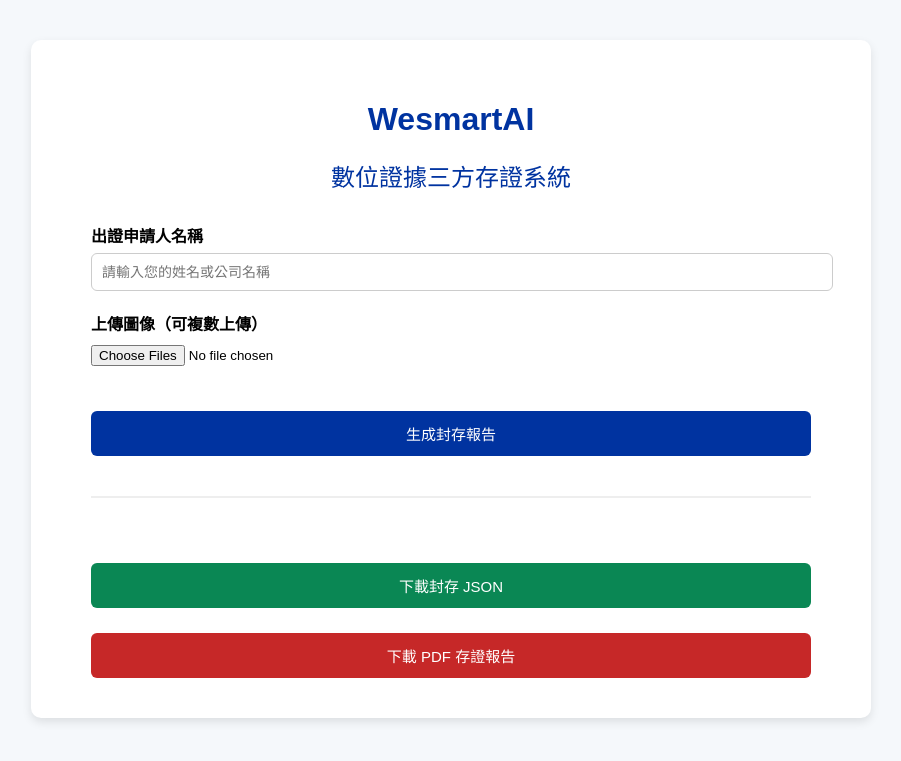
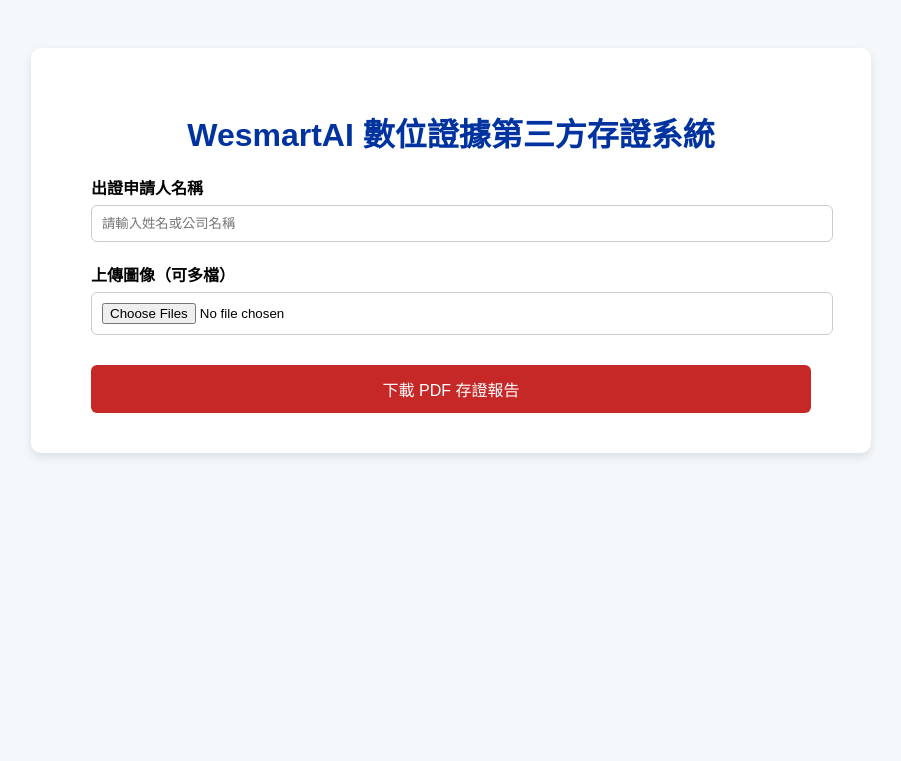
Before and after one commit to takecovertaiwan-cmyk/GPT-UPLOAD, a Flask app: page / in a window 1280 px wide. Shown: the top 761 px of the page, without its empty margins (189-1090 px from the left). Run offline with Flask 3, Linux system fonts and the light colour scheme.

Commit message:
Update index.html

```diff
--- a/templates/index.html
+++ b/templates/index.html
@@ -1,145 +1,30 @@
 <!DOCTYPE html>
 <html lang="zh-Hant">
 <head>
-  <meta charset="UTF-8" />
-  <meta name="viewport" content="width=device-width, initial-scale=1.0"/>
-  <title>WesmartAI 數位證據三方存證系統</title>
+  <meta charset="UTF-8">
+  <title>WesmartAI 數位證據第三方存證系統</title>
   <style>
-    body {
-      font-family: "Noto Sans TC", Arial, sans-serif;
-      background-color: #f5f8fb;
-      margin: 0;
-      padding: 40px;
-      display: flex;
-      justify-content: center;
-    }
-    .container {
-      background: white;
-      border-radius: 10px;
-      box-shadow: 0 4px 10px rgba(0,0,0,0.1);
-      width: 720px;
-      padding: 40px 60px;
-    }
-    h1 {
-      text-align: center;
-      color: #0033a0;
-      margin-bottom: 10px;
-    }
-    h2 {
-      text-align: center;
-      color: #0033a0;
-      margin-bottom: 30px;
-      font-weight: normal;
-    }
-    label {
-      display: block;
-      margin-top: 20px;
-      font-weight: bold;
-    }
-    input[type="text"], textarea {
-      width: 100%;
-      padding: 10px;
-      border-radius: 6px;
-      border: 1px solid #ccc;
-      font-size: 14px;
-      margin-top: 6px;
-    }
-    input[type="file"] {
-      margin-top: 10px;
-    }
-    button {
-      margin-top: 25px;
-      width: 100%;
-      padding: 12px;
-      border: none;
-      border-radius: 6px;
-      font-size: 15px;
-      cursor: pointer;
-      color: white;
-      transition: opacity 0.2s ease;
-    }
-    button:hover { opacity: 0.9; }
-    #generateBtn { background-color: #0033a0; }
-    #sealBtn { background-color: #0a8754; }
-    #pdfBtn { background-color: #c62828; }
-    .preview-area {
-      margin-top: 20px;
-      display: flex;
-      flex-wrap: wrap;
-      gap: 10px;
-    }
-    .preview-area img {
-      width: 150px;
-      height: 150px;
-      object-fit: cover;
-      border: 1px solid #ccc;
-      border-radius: 8px;
-    }
-    hr {
-      border: none;
-      border-top: 2px solid #eee;
-      margin: 40px 0;
-    }
+    body { font-family:"Noto Sans TC",sans-serif; background:#f5f8fb; display:flex; justify-content:center; padding:40px; }
+    .container { background:white; border-radius:10px; padding:40px 60px; box-shadow:0 4px 10px rgba(0,0,0,0.1); width:720px; }
+    h1{text-align:center;color:#0033a0;margin-bottom:20px;}
+    label{font-weight:bold;display:block;margin-top:20px;}
+    input[type="text"],input[type="file"]{width:100%;padding:10px;margin-top:6px;border:1px solid #ccc;border-radius:6px;}
+    button{width:100%;padding:12px;margin-top:30px;background:#c62828;color:white;border:none;border-radius:6px;font-size:16px;cursor:pointer;}
+    button:hover{opacity:0.9;}
   </style>
 </head>
 <body>
   <div class="container">
-    <h1>WesmartAI</h1>
-    <h2>數位證據三方存證系統</h2>
+    <h1>WesmartAI 數位證據第三方存證系統</h1>
+    <form id="form" method="post" enctype="multipart/form-data" action="/generate">
+      <label>出證申請人名稱</label>
+      <input type="text" name="applicant" placeholder="請輸入姓名或公司名稱" required>
 
-    <form id="uploadForm" enctype="multipart/form-data">
-      <label for="applicant">出證申請人名稱</label>
-      <input type="text" id="applicant" name="applicant" placeholder="請輸入您的姓名或公司名稱" required>
+      <label>上傳圖像（可多檔）</label>
+      <input type="file" name="files" accept="image/*" multiple required>
 
-      <label for="images">上傳圖像（可複數上傳）</label>
-      <input type="file" id="images" name="files" accept="image/*" multiple required>
-      <div id="preview" class="preview-area"></div>
-
-      <button id="generateBtn" type="submit">生成封存報告</button>
+      <button type="submit">下載 PDF 存證報告</button>
     </form>
-
-    <hr>
-
-    <button id="sealBtn">下載封存 JSON</button>
-    <button id="pdfBtn">下載 PDF 存證報告</button>
   </div>
-
-  <script>
-    const imageInput = document.getElementById('images');
-    const preview = document.getElementById('preview');
-    const form = document.getElementById('uploadForm');
-
-    // 即時預覽多圖
-    imageInput.addEventListener('change', () => {
-      preview.innerHTML = '';
-      const files = imageInput.files;
-      Array.from(files).forEach(file => {
-        const reader = new FileReader();
-        reader.onload = e => {
-          const img = document.createElement('img');
-          img.src = e.target.result;
-          preview.appendChild(img);
-        };
-        reader.readAsDataURL(file);
-      });
-    });
-
-    // 提交生成報告
-    form.addEventListener('submit', async (e) => {
-      e.preventDefault();
-      const formData = new FormData(form);
-      const res = await fetch('/upload', { method: 'POST', body: formData });
-      const data = await res.json();
-      alert("封存報告生成完成，Trace Token: " + data.trace_token);
-    });
-
-    document.getElementById('sealBtn').addEventListener('click', () => {
-      window.location.href = '/download/json';
-    });
-
-    document.getElementById('pdfBtn').addEventListener('click', () => {
-      window.location.href = '/download/pdf';
-    });
-  </script>
 </body>
 </html>
```
